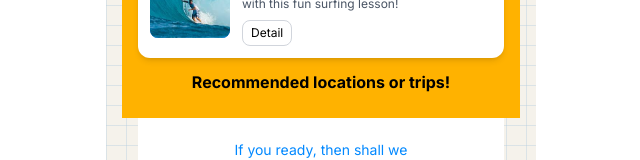
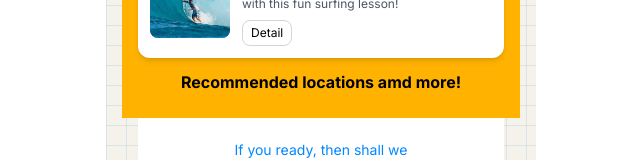
Before and after one commit to Kloswasa/psychology-quiz-new, a Next.js app in the folder psychology-quiz/: page /intro in a window 1280 px wide. Both pictures are taken after a click on the button 668 px from the left and 781 px from the top of the page. Shown: the part 295-455 px from the top of the page, without its empty margins (319-959 px from the left). Built offline with nearby package versions, Linux system fonts and the light colour scheme.

Commit message:
justificatiion

```diff
--- a/psychology-quiz/components/intro/IntroPage3.tsx
+++ b/psychology-quiz/components/intro/IntroPage3.tsx
@@ -69,7 +69,7 @@ export function IntroPage3({ isActive = false }: IntroPage3Props) {
             </button>
           </div>
         </div>
-        <p className="text-center font-bold text-black mt-3">Recommended locations or trips!</p>
+        <p className="text-center font-bold text-black mt-3">Recommended locations amd more!</p>
 
       </motion.div>
 
```
Also changed, not shown: psychology-quiz/public/images/backgrounds/question10-bg.webp.
